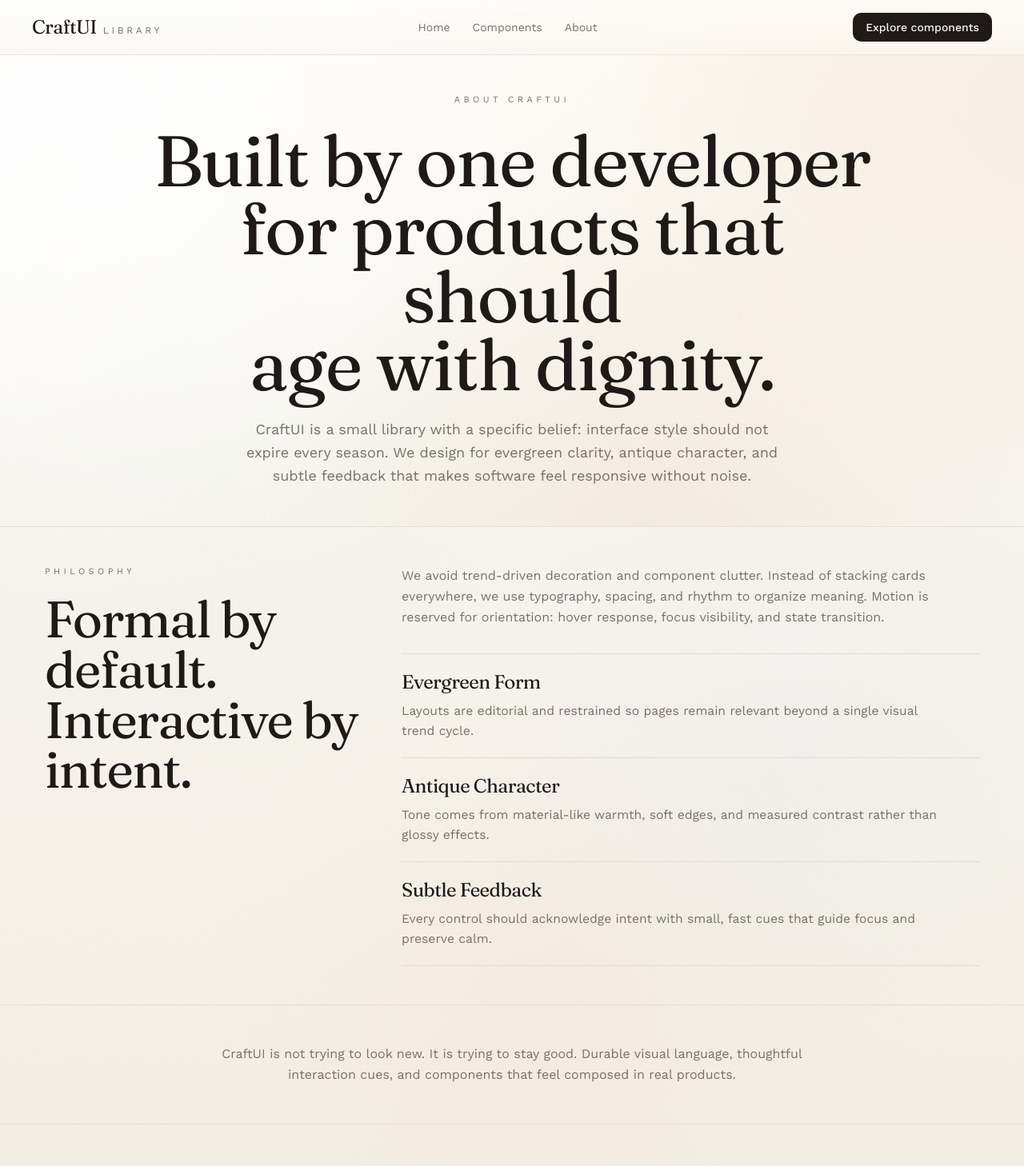
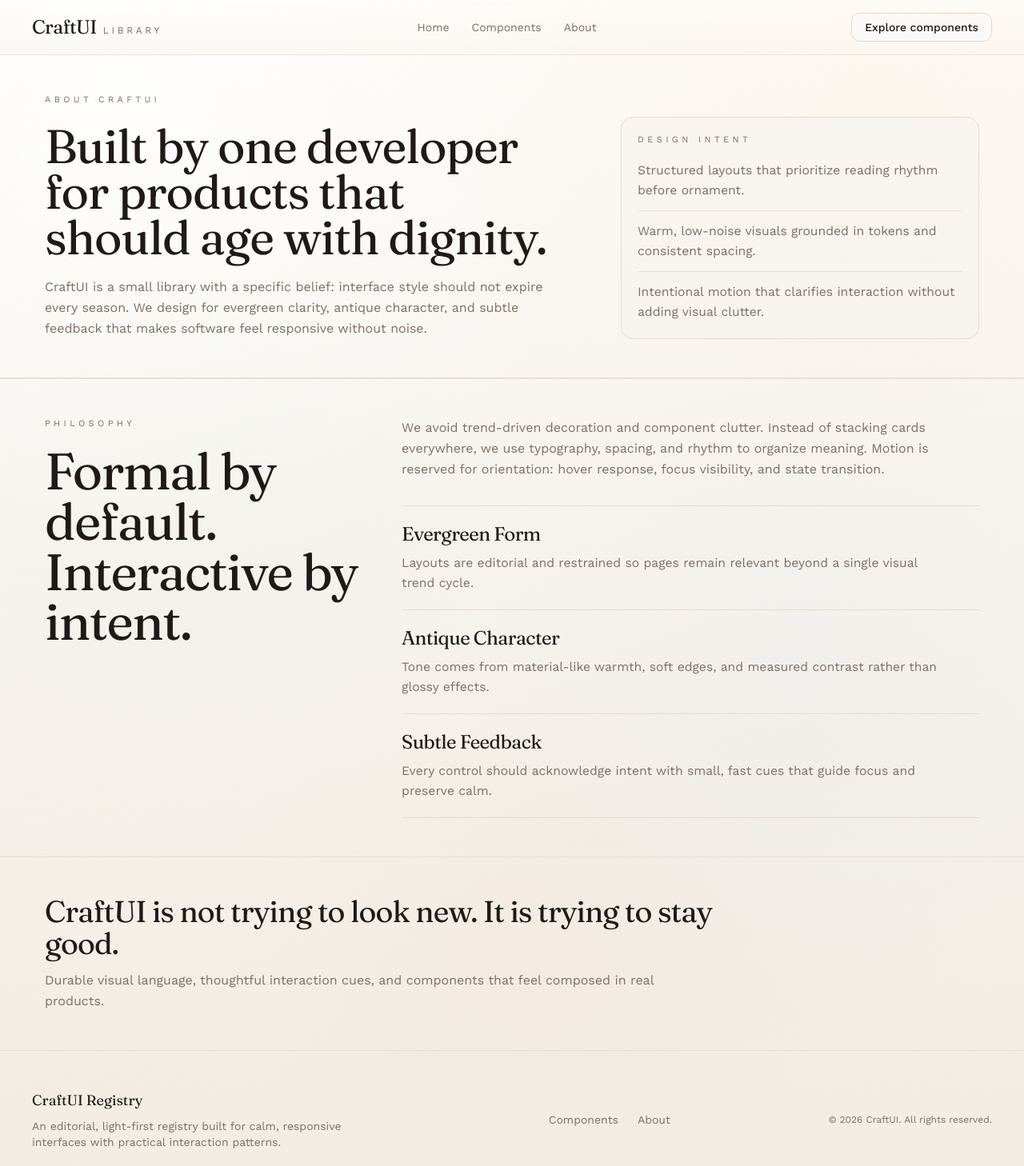
Before and after one commit to Craftui/ui, a Next.js app: page /about in a window 1280 px wide. Shown: the top 1458 px of the page at 80% size. Built offline with nearby package versions, Linux system fonts and the light colour scheme.

Commit message:
refactor(ui): simplify docs navigation and clarify component messaging

```diff
--- a/src/app/about/page.tsx
+++ b/src/app/about/page.tsx
@@ -1,38 +1,46 @@
 export default function AboutPage() {
   return (
     <div>
-      <section className="relative overflow-hidden px-6 py-12 md:px-10 lg:px-14">
-        <div
-          className="pointer-events-none absolute inset-[-28%] blur-[5px]"
-          aria-hidden="true"
-          style={{
-            backgroundImage:
-              "radial-gradient(circle at 14% 14%, rgba(255, 255, 255, 0.92), transparent 30%), radial-gradient(circle at 83% 22%, rgba(241, 230, 215, 0.56), transparent 29%), radial-gradient(circle at 58% 84%, rgba(232, 212, 186, 0.28), transparent 34%)",
-          }}
-        />
-        <div className="relative mx-auto w-full max-w-[1320px]">
-          <div className="mx-auto max-w-4xl space-y-6 text-center">
+      <section className="border-b border-border/70 px-6 py-10 md:px-10 md:py-12 lg:px-14">
+        <div className="mx-auto grid w-full max-w-[1320px] gap-8 lg:grid-cols-[1.15fr_0.85fr] lg:items-end">
+          <div className="max-w-3xl space-y-5">
             <p className="text-[11px] uppercase tracking-[0.4em] text-muted-foreground">
               About CraftUI
             </p>
-            <h1 className="font-display text-[clamp(2.2rem,7vw,6rem)] leading-[0.95] tracking-[-0.02em] text-balance">
-              Built by one developer
-              <br />
-              for products that should
-              <br />
-              age with dignity.
+            <h1 className="font-display text-[clamp(2rem,4.8vw,3.7rem)] leading-[0.97] tracking-[-0.02em] text-balance">
+              Built by one developer for products that should age with dignity.
             </h1>
-            <p className="mx-auto max-w-2xl text-base leading-relaxed text-muted-foreground md:text-lg">
+            <p className="max-w-2xl text-sm leading-relaxed text-muted-foreground md:text-base">
               CraftUI is a small library with a specific belief: interface style
               should not expire every season. We design for evergreen clarity,
               antique character, and subtle feedback that makes software feel
               responsive without noise.
             </p>
           </div>
+
+          <div className="max-w-md rounded-2xl border border-border/80 bg-background/70 p-5 lg:justify-self-end">
+            <p className="text-[11px] uppercase tracking-[0.4em] text-muted-foreground">
+              Design intent
+            </p>
+            <ul className="mt-4 space-y-3 text-sm leading-relaxed text-muted-foreground md:text-[0.98rem]">
+              <li className="border-b border-border/70 pb-3">
+                Structured layouts that prioritize reading rhythm before
+                ornament.
+              </li>
+              <li className="border-b border-border/70 pb-3">
+                Warm, low-noise visuals grounded in tokens and consistent
+                spacing.
+              </li>
+              <li>
+                Intentional motion that clarifies interaction without adding
+                visual clutter.
+              </li>
+            </ul>
+          </div>
         </div>
       </section>
 
-      <section className="border-y border-border/70 px-6 py-12 md:px-10 lg:px-14">
+      <section className="border-y border-border/70 px-6 py-10 md:px-10 md:py-12 lg:px-14">
         <div className="mx-auto grid w-full max-w-[1320px] gap-10 lg:grid-cols-[0.72fr_1.28fr]">
           <div className="space-y-5">
             <p className="text-[11px] uppercase tracking-[0.4em] text-muted-foreground">
@@ -88,13 +96,17 @@ export default function AboutPage() {
         </div>
       </section>
 
-      <section className="px-6 py-12 md:px-10 lg:px-14">
+      <section className="px-6 py-10 md:px-10 md:py-12 lg:px-14">
         <div className="mx-auto w-full max-w-[1320px]">
-          <p className="mx-auto max-w-3xl text-center text-sm leading-relaxed text-muted-foreground md:text-base">
-            CraftUI is not trying to look new. It is trying to stay good.
-            Durable visual language, thoughtful interaction cues, and components
-            that feel composed in real products.
-          </p>
+          <div>
+            <p className="max-w-4xl font-display text-[clamp(1.35rem,3.2vw,2.35rem)] leading-[1.08] tracking-tight">
+              CraftUI is not trying to look new. It is trying to stay good.
+            </p>
+            <p className="mt-3 max-w-3xl text-sm leading-relaxed text-muted-foreground md:text-base">
+              Durable visual language, thoughtful interaction cues, and
+              components that feel composed in real products.
+            </p>
+          </div>
         </div>
       </section>
     </div>
--- a/src/app/components/[slug]/page.tsx
+++ b/src/app/components/[slug]/page.tsx
@@ -1,13 +1,13 @@
 import { notFound, redirect } from "next/navigation"
 import { ComponentDocContent } from "@/app/components/_components/component-doc-content"
-import { componentDocs, getComponentDoc } from "@/app/components/_lib/docs"
+import { getComponentDoc, publishedComponentDocs } from "@/app/components/_lib/docs"
 
 interface ComponentPageProps {
   params: Promise<{ slug: string }>
 }
 
 export async function generateStaticParams() {
-  return componentDocs.map((component) => ({
+  return publishedComponentDocs.map((component) => ({
     slug: component.slug,
   }))
 }
@@ -19,7 +19,7 @@ export default async function ComponentPage({ params }: ComponentPageProps) {
 
   if (!doc) {
     if (normalizedSlug === "components") {
-      redirect(`/components/${componentDocs[0].slug}`)
+      redirect(`/components/${publishedComponentDocs[0].slug}`)
     }
     notFound()
   }
--- a/src/app/components/_components/component-doc-content.tsx
+++ b/src/app/components/_components/component-doc-content.tsx
@@ -6,13 +6,11 @@ import { type ComponentDoc } from "@/app/components/_lib/docs"
 function renderComponentDemo(doc: ComponentDoc) {
   if (doc.slug === "button") {
     return (
-      <div className="flex flex-wrap items-center gap-3">
+      <div className="flex w-full flex-wrap items-center justify-center gap-3">
         <Button>Default</Button>
-        <Button variant="secondary">Secondary</Button>
-        <Button variant="destructive">Destructive</Button>
-        <Button variant="outline">Outline</Button>
-        <Button variant="ghost">Ghost</Button>
-        <Button variant="link">Link</Button>
+        <Button size="icon" aria-label="Add item">
+          +
+        </Button>
       </div>
     )
   }
@@ -74,9 +72,10 @@ export function ComponentDocContent({ component }: ComponentDocContentProps) {
         </p>
       </section>
 
-      <section id="demo" className="space-y-4 scroll-mt-20">
-        <h3 className="font-display text-2xl">Interactive demo</h3>
-        <div className="border border-border p-5">{renderComponentDemo(component)}</div>
+      <section id="demo" className="scroll-mt-20">
+        <div className="flex min-h-56 items-center rounded-2xl border border-border/80 bg-accent/55 p-8 md:min-h-64 md:p-10">
+          {renderComponentDemo(component)}
+        </div>
       </section>
 
       <section id="installation" className="space-y-3 scroll-mt-20">
--- a/src/app/components/_components/components-docs-layout.tsx
+++ b/src/app/components/_components/components-docs-layout.tsx
@@ -3,18 +3,20 @@
 import Link from "next/link"
 import { usePathname } from "next/navigation"
 import { cn } from "@/lib/utils"
-import { componentDocs, tocItems } from "@/app/components/_lib/docs"
+import { publishedComponentDocs, tocItems } from "@/app/components/_lib/docs"
 
 const groups = [
   {
     name: "Foundations",
-    items: componentDocs.filter((item) => item.category === "Foundations"),
+    items: publishedComponentDocs.filter(
+      (item) => item.category === "Foundations"
+    ),
   },
   {
     name: "Overlays",
-    items: componentDocs.filter((item) => item.category === "Overlays"),
+    items: publishedComponentDocs.filter((item) => item.category === "Overlays"),
   },
-]
+].filter((group) => group.items.length > 0)
 
 export function ComponentsDocsLayout({
   children,
@@ -69,9 +71,11 @@ export function ComponentsDocsLayout({
                           aria-current={isActive ? "page" : undefined}
                         >
                           <span>{item.name}</span>
-                          <span className="text-[10px] uppercase tracking-[0.18em]">
-                            {item.status}
-                          </span>
+                          {item.isNew ? (
+                            <span className="rounded-full border border-border/80 px-2 py-0.5 text-[10px] uppercase tracking-[0.14em] text-foreground">
+                              New
+                            </span>
+                          ) : null}
                         </Link>
                       )
                     })}
@@ -91,7 +95,7 @@ export function ComponentsDocsLayout({
             </p>
             {isComponentsIndex ? (
               <nav className="mt-4" aria-label="Component quick links">
-                {componentDocs.map((item) => (
+                {publishedComponentDocs.map((item) => (
                   <Link
                     key={item.slug}
                     href={`/components/${item.slug}`}
--- a/src/app/components/_lib/docs.ts
+++ b/src/app/components/_lib/docs.ts
@@ -9,6 +9,7 @@ export type ComponentDoc = {
   slug: string
   name: string
   status: "Available" | "In progress" | "Planned"
+  isNew?: boolean
   category: "Foundations" | "Overlays"
   summary: string
   description: string
@@ -22,6 +23,7 @@ export const componentDocs: ComponentDoc[] = [
     slug: "button",
     name: "Button",
     status: "Available",
+    isNew: true,
     category: "Foundations",
     summary: "A tactile action trigger with clear visual priority.",
     description:
@@ -170,8 +172,12 @@ export const componentDocs: ComponentDoc[] = [
   },
 ]
 
+export const publishedComponentDocs = componentDocs.filter(
+  (item) => item.status === "Available"
+)
+
 export function getComponentDoc(slug: string) {
-  return componentDocs.find((item) => item.slug === slug)
+  return publishedComponentDocs.find((item) => item.slug === slug)
 }
 
 export const tocItems = [
--- a/src/app/components/page.tsx
+++ b/src/app/components/page.tsx
@@ -1,5 +1,5 @@
 import Link from "next/link"
-import { componentDocs } from "@/app/components/_lib/docs"
+import { publishedComponentDocs } from "@/app/components/_lib/docs"
 
 export default function ComponentsHomePage() {
   return (
@@ -15,7 +15,7 @@ export default function ComponentsHomePage() {
 
       <section className="space-y-3">
         <div className="grid gap-3 sm:grid-cols-2">
-          {componentDocs.map((item) => (
+          {publishedComponentDocs.map((item) => (
             <Link
               key={item.slug}
               href={`/components/${item.slug}`}
@@ -23,9 +23,11 @@ export default function ComponentsHomePage() {
             >
               <div className="flex items-center justify-between gap-3">
                 <span className="font-medium">{item.name}</span>
-                <span className="text-[10px] uppercase tracking-[0.14em] text-muted-foreground">
-                  {item.status}
-                </span>
+                {item.isNew ? (
+                  <span className="rounded-full border border-border/80 px-2 py-0.5 text-[10px] uppercase tracking-[0.14em] text-foreground">
+                    New
+                  </span>
+                ) : null}
               </div>
               <p className="mt-2 text-xs text-muted-foreground">{item.summary}</p>
             </Link>
--- a/src/app/page.tsx
+++ b/src/app/page.tsx
@@ -1,23 +1,23 @@
 const exclusiveComponents = [
   {
-    name: "Pulse Hint",
-    status: "Shipping",
-    detail: "Context cues that surface only when users pause.",
+    name: "Intent Tooltip",
+    status: "Available",
+    detail: "Context tooltips that appear only when they add decision value.",
   },
   {
-    name: "Edge Dock",
+    name: "Anchor Toolbar",
     status: "Preview",
-    detail: "Pinned tools that stay light but feel physically anchored.",
+    detail: "A compact floating action bar that stays readable on scroll.",
   },
   {
-    name: "Timeline Scrub",
+    name: "Timeline Scrubber",
     status: "Soon",
-    detail: "Micro-scrubbing interactions for dense workflows.",
+    detail: "Precise timeline control built for dense editing interfaces.",
   },
   {
-    name: "Ghost Queue",
+    name: "Task Progress Rail",
     status: "Lab",
-    detail: "Background jobs with calm, live progress feedback.",
+    detail: "Inline progress states for long-running actions without modal interruption.",
   },
 ]
 
@@ -59,19 +59,19 @@ export default function Home() {
           <aside className="order-2 lg:order-1">
             <div className="sticky top-10 space-y-5 pt-1">
               <p className="text-[11px] uppercase tracking-[0.4em] text-muted-foreground">
-                Built differently
+                UI component track
               </p>
               <h2 className="font-display text-[clamp(1.9rem,4.8vw,4.1rem)] leading-[0.96] tracking-tight">
-                Crafted
+                Built for
                 <br />
-                for product
+                real product
                 <br />
-                velocity.
+                interfaces.
               </h2>
               <p className="max-w-sm text-sm leading-relaxed text-muted-foreground">
-                We are staging a few exclusive blocks before release. They are
-                designed for real product teams that need expressive polish
-                without complexity.
+                These are upcoming UI components, not product features. Each
+                block focuses on clarity, interaction feedback, and production
+                usability.
               </p>
             </div>
           </aside>
--- a/src/components/site-header.tsx
+++ b/src/components/site-header.tsx
@@ -1,5 +1,5 @@
 import Link from "next/link"
-import { Button } from "@/components/ui/button"
+import { buttonVariants } from "@/components/ui/button"
 
 const navItems = [
   { href: "/", label: "Home" },
@@ -32,7 +32,12 @@ export function SiteHeader() {
           </nav>
 
           <div className="flex items-center gap-3">
-            <Button className="hidden md:inline-flex">Explore components</Button>
+            <Link
+              href="/components"
+              className={buttonVariants({ className: "hidden md:inline-flex" })}
+            >
+              Explore components
+            </Link>
           </div>
         </div>
       </div>
--- a/src/components/ui/button.tsx
+++ b/src/components/ui/button.tsx
@@ -9,7 +9,7 @@ const buttonVariants = cva(
     variants: {
       variant: {
         default:
-          "bg-primary text-primary-foreground hover:bg-primary/90",
+          "border border-border bg-card text-card-foreground hover:bg-secondary",
         destructive:
           "bg-destructive text-destructive-foreground hover:bg-destructive/90",
         outline:
```
